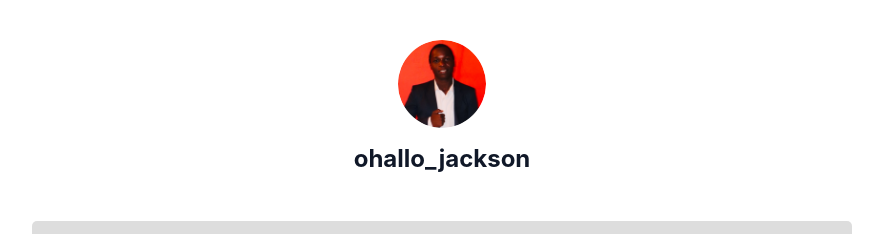
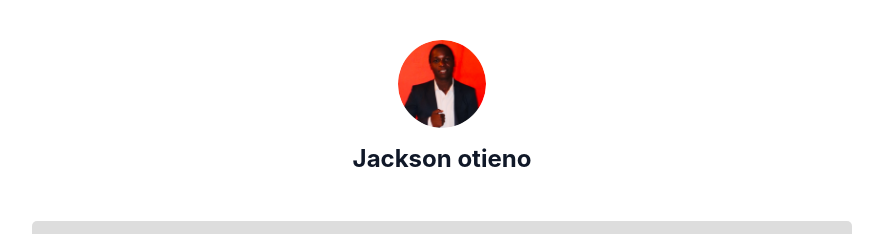
Before and after one commit to MURIUKI2092/hng-intern-, a React (Create React App) app: page / in a window 1280 px wide. Shown: the top 234 px of the page, without its empty margins (198-1081 px from the left). Built offline with nearby package versions, Linux system fonts and the light colour scheme.

Commit message:
refactor: add name to profile page

```diff
--- a/src/Components/Profile.jsx
+++ b/src/Components/Profile.jsx
@@ -4,8 +4,8 @@ import profilePic from "../images/jackson.png"
 const Profile = () => {
   return (
     <div className="main__content">
-      <img src={profilePic} id="profile__img" className="profile" alt="jackson ohallo" />
-      <h1 id="twitter">ohallo_jackson</h1>
+      <img src={profilePic} id="profile__img" className="profile" alt="jackson otieno" />
+      <h1 id="twitter">Jackson otieno</h1>
       <h1 id="slack" className="hidden">jaseric</h1>
     </div>
   );
```
